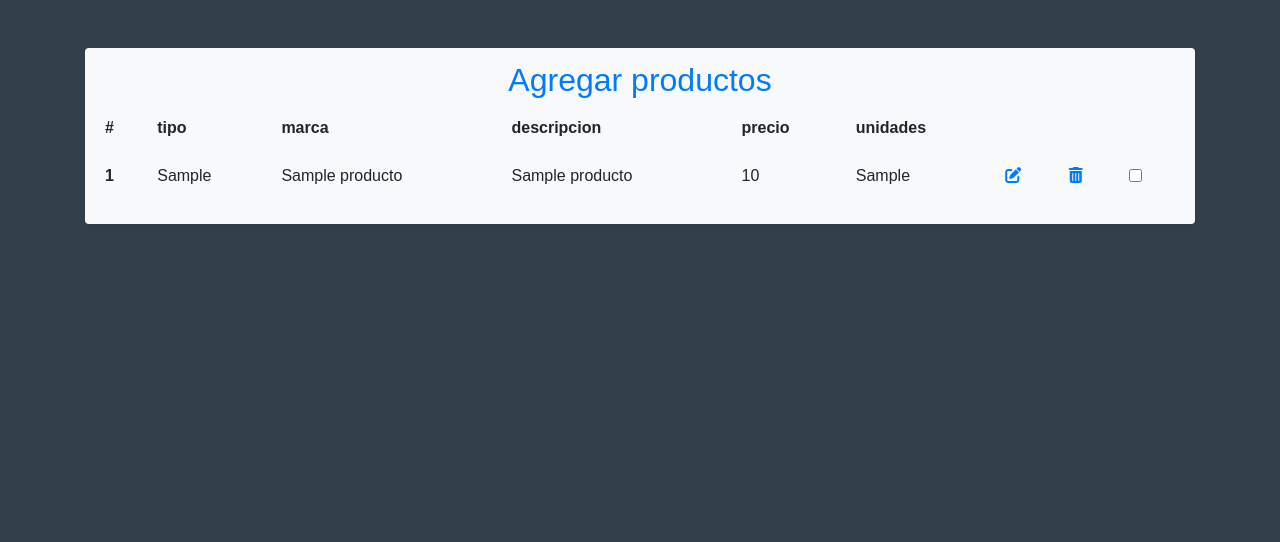
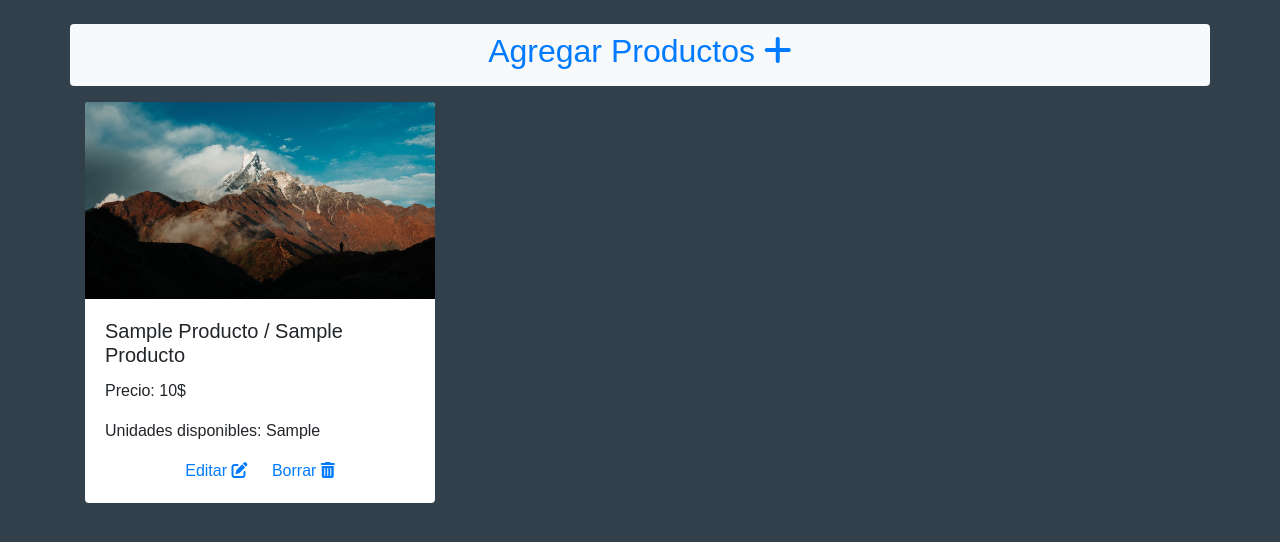
Before and after one commit to Nacho-thrasher/market-prog, a PHP site: page / in a window 1280 px wide. Shown: the part 60-602 px from the top of the page. Run offline with PHP 8.4, Linux system fonts and the light colour scheme; the visitor is signed in with stand-in values (Sample User, id 1); tables that the repository leaves empty or names only in its code hold one stand-in row (values such as "Sample post"); some libraries are stand-ins or nearby versions.

Commit message:
actualize el inicio

```diff
--- a/css/principal.css
+++ b/css/principal.css
@@ -32,3 +32,6 @@
 .bg-violet{
     background-color: 	#f6e0b5 !important;
 }
+.font-size{
+    font-size: 1.2rem;
+}
--- a/usuarios/html.html
+++ b/html.html
@@ -6,6 +6,6 @@
     <title>Document</title>
 </head>
 <body>
-    <a href="../index.php"></a>
+    <a href="./carrito_us/carrito_us.php"></a>
 </body>
 </html>
--- a/index.php
+++ b/index.php
@@ -9,7 +9,8 @@
     <meta charset="utf-8">
     <meta name="viewport" content="width=device-width, initial-scale=1, shrink-to-fit=no">
     <!-- Bootstrap CSS -->
-    <link rel="stylesheet" href="https://stackpath.bootstrapcdn.com/bootstrap/4.4.1/css/bootstrap.min.css" integrity="sha384-Vkoo8x4CGsO3+Hhxv8T/Q5PaXtkKtu6ug5TOeNV6gBiFeWPGFN9MuhOf23Q9Ifjh" crossorigin="anonymous">
+    <link rel="stylesheet" href="https://stackpath.bootstrapcdn.com/bootstrap/4.4.1/css/bootstrap.min.css"
+        integrity="sha384-Vkoo8x4CGsO3+Hhxv8T/Q5PaXtkKtu6ug5TOeNV6gBiFeWPGFN9MuhOf23Q9Ifjh" crossorigin="anonymous">
     <!-- css principal -->
     <link rel="stylesheet" href="./css/principal.css">
     <!-- iconos -->
@@ -41,7 +42,8 @@
             </ul>
             <span class="navbar-text">
                 <!-- iniciar sesion -->
-                <a class="text-capitalize" href="./usuarios/form_log.php"><?php echo isset($_SESSION['admin']) ? $_SESSION['admin'] : 'Iniciar Sesion'; ?></a>
+                <a class="text-capitalize"
+                    href="./usuarios/form_log.php"><?php echo isset($_SESSION['admin']) ? $_SESSION['admin'] : 'Iniciar Sesion'; ?></a>
                 |
                 <!-- ver como mostrar cerrar cuando inicie -->
                 <?php
@@ -59,79 +61,49 @@
     <!-- contenido========================================================================== -->
     <div class="container">
         <div class="row">
-            <div class="col-12 mt-5">
-                <div class="bg-light p-2 text-table shadow-sm rounded">
-                    <div class="title text-center text-success ">
+            <div class="col-12 bg-light text-center rounded p-2 mt-4 text-capitalize">
+                <h2>
                     <?php
                       if (isset($_SESSION['admin'])) {
                           if ($_SESSION['admin'] == 'Nacho' || $_SESSION['admin'] == 'nacho' || $_SESSION['admin'] == 'NACHO') {
-                            echo '<a href="./admin_registro.php">Agregar productos</a>';
+                            echo '<a href="./admin_registro.php">Agregar productos <i class="fas fa-plus"></i></a>';
                           }
                           else{
-                            echo 'Lista de productos para '.$_SESSION['admin'];
+                            echo    '<div class="text-success">
+                                        Lista de productos
+                                        <div class="font-size font-italic text-muted">
+                                        '.$_SESSION['admin'].' te podemos ofrecer
+                                        </div>
+                                    </div>';
                             }
                       }
                       else{
-                          echo 'Lista de productos';
+                          echo '<div class="text-success">
+                                    Lista de productos
+                                    <div class="font-size font-italic text-muted">
+                                        Para comprar debes iniciar sesion o registrarte
+                                    </div>
+                                </div>';
                       }
                     ?>
+                </h2>
             </div>
-                    <table class="table table-hover text-green table-borderless ">
-                    <form action="#" id="form1" method="post">
-                        <thead>
-                            <tr>
-                                <th scope="col">#</th>
-                                <th scope="col">tipo</th>
-                                <th scope="col">marca</th>
-                                <th scope="col">descripcion</th>
-                                <th scope="col">precio</th>
-                                <th scope="col">unidades</th>
-                                <!-- <th scope="col">anadir <i class="fas fa-cart-plus"></i></th> -->
-                            </tr>
-                        </thead>
-                        <tbody>
-                            <tr>
+            <div class="col-12 mt-3">
+                <div class="row row-cols-1 row-cols-md-3">
+                    <!--  -->
                     <?php
                     if (isset($_SESSION['admin'])) {
                         include_once './tabla_comprar.php';
                         $table = new Tabla_comp();
-                                echo $table->tabla();
+                        echo $table->tablaCard();
                     }
                     else{
                         include_once './tabla_inicial.php';
                         $table = new Tabla_ini();
-                                echo $table->tabla();
+                        echo $table->tablaCard();
                     }
                     ?>
-                            </tr>
-                        </tbody>
-                    </form>
-
-                    </table>
-                    <div class="title-2 text-center text-success">
-                    <?php
-                        if (isset($_SESSION['admin'])) {
-                            if ($_SESSION['admin'] != 'Nacho' & $_SESSION['admin'] != 'nacho' & $_SESSION['admin'] != 'NACHO') {
-                                // anadiendo el boton submitir
-                                include_once 'tabla_comprar.php';
-                                $car = new Tabla_comp();
-                                echo $car->anadir_carrito();
-                                // otra parte
-                                if (isset($_POST['ag_carrito'])) {
-                                    include_once './carrito_us/carrito_us.php';
-
-                                    $prod_carrito = $_POST['anadir'];
-
-                                    $reg4 = new Carrito();
-                                    $reg4 ->carritos($prod_carrito);
-                                }
-                            }
-                        }
-                        else {
-                            echo 'Para comprar debes iniciar sesion o registrarte.';
-                        }
-                    ?>
-                    </div>
+                    <!--  -->
                 </div>
             </div>
         </div>
--- a/tabla_comprar.php
+++ b/tabla_comprar.php
@@ -45,6 +45,44 @@
         }
 
     }
+
+    public function tablaCard(){
+        $db = new Conexion();
+        $sql = "SELECT id_productos, tipo, nombre_m ,nombre_prod, precio, existencia FROM tipos_productos t INNER JOIN productos p ON (t.id_tp = p.id_tipoP) join marca m on (p.id_marca = m.id_marca)";
+        $res= $db->query($sql);
+        $i=1;
+        while ($fila = $res->fetch_array()) {
+
+        echo        '<div class="col mb-4 ">';
+        echo            '<div class="card border-0">';
+        echo                '<img src="./img/1.jpg" class="card-img-top" alt="...">';
+        echo                '<div class="card-body">';
+        echo                    '<h5 class="card-title text-capitalize">'.$fila['nombre_m'].' / '.$fila['nombre_prod'].'</h5>';
+        echo                    '<p class="card-text">
+                                    Precio: ' .$fila['precio']. '$
+                                </p>';
+        echo                    '<p class="card-text">
+                                    Unidades disponibles: ' .$fila['existencia']. '
+                                </p>';
+        echo                    '<div class="text-center">';
+                        if (isset($_SESSION['admin'])) {
+                            if ($_SESSION['admin'] == 'nacho' || $_SESSION['admin'] == 'Nacho' || $_SESSION['admin'] == 'NACHO') {
+        echo                        '<a href="./editar.php?id='.$fila["id_productos"] .'" class="card-link">Editar <i class="fas fa-edit"></i></a>';
+        echo                        '<a href="./borrar.php?id='.$fila["id_productos"] .'" class="card-link"> Borrar <i class="fas fa-trash-alt"></i></a>';
+                            }
+                            else {
+                                echo '<a href="./carrito_us/carrito_us.php?id='.$fila["id_productos"] .'" class="card-link"> Borrar <i class="fas fa-trash-alt"></i></a>';
+                            }
+                        }
+        echo                    '</div>';
+        echo                '</div>';
+        echo            '</div>';
+        echo        '</div>';
+        $i++;
+        }
+
+    }
+
     public function anadir_carrito(){
         $user = $_SESSION['admin'];
 
```
Also changed, not shown: tabla_inicial.php (+25 -0 lines). Lines whose indentation alone changed are shown as unchanged.
